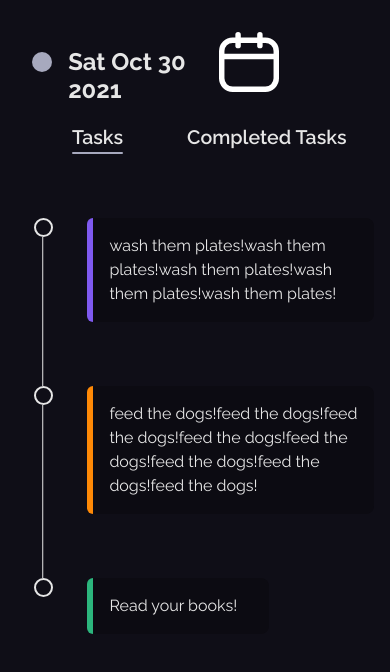
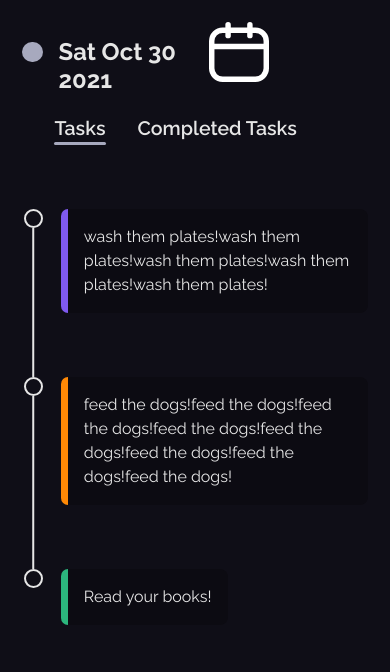
Before and after one commit to Adekxnle/checked, a React (Create React App) app: page / in a window 390 px wide. Shown: the top 672 px of the page. Built offline with nearby package versions, Linux system fonts and the light colour scheme.

Commit message:
responsive design

```diff
--- a/src/App.css
+++ b/src/App.css
@@ -8,3 +8,11 @@
 .pages {
   min-height: 30em;
 }
+
+/*--media queries*/
+
+@media screen and (max-width: 570px) {
+  .app {
+    padding: 1.4em 1.4em;
+  }
+}
--- a/src/components/Header/style.css
+++ b/src/components/Header/style.css
@@ -23,6 +23,7 @@
 .date-container {
   display: flex;
   margin-left: 1rem;
+  height: -moz-fit-content;
 }
 
 .date {
@@ -50,6 +51,7 @@
   align-items: start;
   list-style: none;
   margin: 0;
+  padding-inline-start: 2.8rem;
 }
 
 .tab {
@@ -88,4 +90,9 @@ li .tabs {
   .header-top {
     display: inline;
   }
+
+  .header-bottom ul {
+    grid-gap: 2rem;
+    padding-inline-start: 2rem;
+  }
 }
--- a/src/index.css
+++ b/src/index.css
@@ -26,6 +26,8 @@ body {
   font-family: 'Raleway', sans-serif;
   -webkit-font-smoothing: antialiased;
   -moz-osx-font-smoothing: grayscale;
+  background: var(--secondary);
+  width: max-content;
 }
 
 p {
--- a/src/views/Tasks/style.css
+++ b/src/views/Tasks/style.css
@@ -16,7 +16,8 @@
 li.task-container {
   display: flex;
   position: relative;
-  gap: 1rem;
+  gap: 2rem;
+  grid-gap: 2rem;
   padding-bottom: 4rem;
 }
 
@@ -74,7 +75,6 @@ li.task-container {
 label .task {
   min-height: var(--task-min-height);
   width: 50ch;
-  margin-left: 1.3em;
   background-color: var(--tertiary);
   display: flex;
   border-radius: 8px;
@@ -104,10 +104,14 @@ label .task {
 
   label .task {
     width: 100%;
-    margin-left: 1em;
   }
 
   .task .badge {
-    width: 0.4em;
+    min-width: 0.4em;
+  }
+
+  li.task-container {
+    gap: 1rem;
+    grid-gap: 1rem;
   }
 }
```
